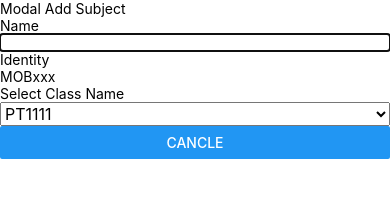
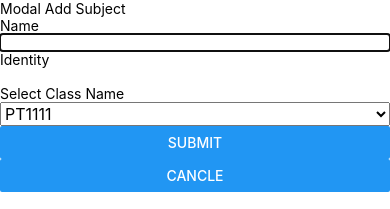
Before and after one commit to tuannda94/rn_pt14352, a React Native app: screen / in a window 390 px wide. Both pictures are taken after a click on the button "ADD SUBJECT". Shown: the top 209 px of the page. Built offline with nearby package versions, Linux system fonts and the light colour scheme; grey boxes are pictures that could not be loaded.

Commit message:
Modal Add Subject

```diff
--- a/profile/index.js
+++ b/profile/index.js
@@ -63,6 +63,34 @@ export default function Profile() {
         setUser(userProfile);
     }
 
+    // Khai bao state + ham thay doi gia tri cua modal them subject
+    const [inputSubjectName, setInputSubjectName] = useState('');
+    const [inputSubjectId, setInputSubjectId] = useState('');
+    const [pickerSubjectClass, setPickerSubjectClass] = useState("PT1111");
+
+    const setDefaultValue = () => {
+      setInputSubjectName('');
+      setInputSubjectId('');
+      setPickerSubjectClass('PT1111');
+    }
+    // Tao ham va xu ly viec add subject
+    const handleAddSubject = () => {
+      const newSubject = {
+        name: inputSubjectName,
+        identity: inputSubjectId,
+        className: pickerSubjectClass
+      };
+
+      let newSubjectList = user.subjects;
+      newSubjectList.push(newSubject);
+      userProfile.subjects = newSubjectList;
+
+      setUser(userProfile);
+      setShowModal(false);
+      setDefaultValue();
+    }
+
+    // console.log(user.subjects);
     return (
       <View style={style.profileContainer}>
         <View style={style.avatar}>
@@ -94,15 +122,16 @@ export default function Profile() {
           <View>
             <Text>Modal Add Subject</Text>
             <Text>Name</Text>
-            <TextInput value="" onValueChange={() => {}} />
+            <TextInput value={inputSubjectName} onChangeText={(value) => setInputSubjectName(value)} />
             <Text>Identity</Text>
-            <TextInput value="MOBxxx" onValueChange={() => {}} />
+            <TextInput value={inputSubjectId} onChangeText={(value) => setInputSubjectId(value)} />
             <Text>Select Class Name</Text>
-            <Picker selectedValue="PT1111" onValueChange={() => {}}>
+            <Picker selectedValue={pickerSubjectClass} onValueChange={(value) => setPickerSubjectClass(value)}>
               <Picker.Item value="PT1111" label="PT1111" />
               <Picker.Item value="PT1112" label="PT1112" />
               <Picker.Item value="PT1113" label="PT1114" />
             </Picker>
+            <Button title='Submit' onPress={() => {handleAddSubject()}} />
             <Button
               title="Cancle"
               onPress={() => {
```
